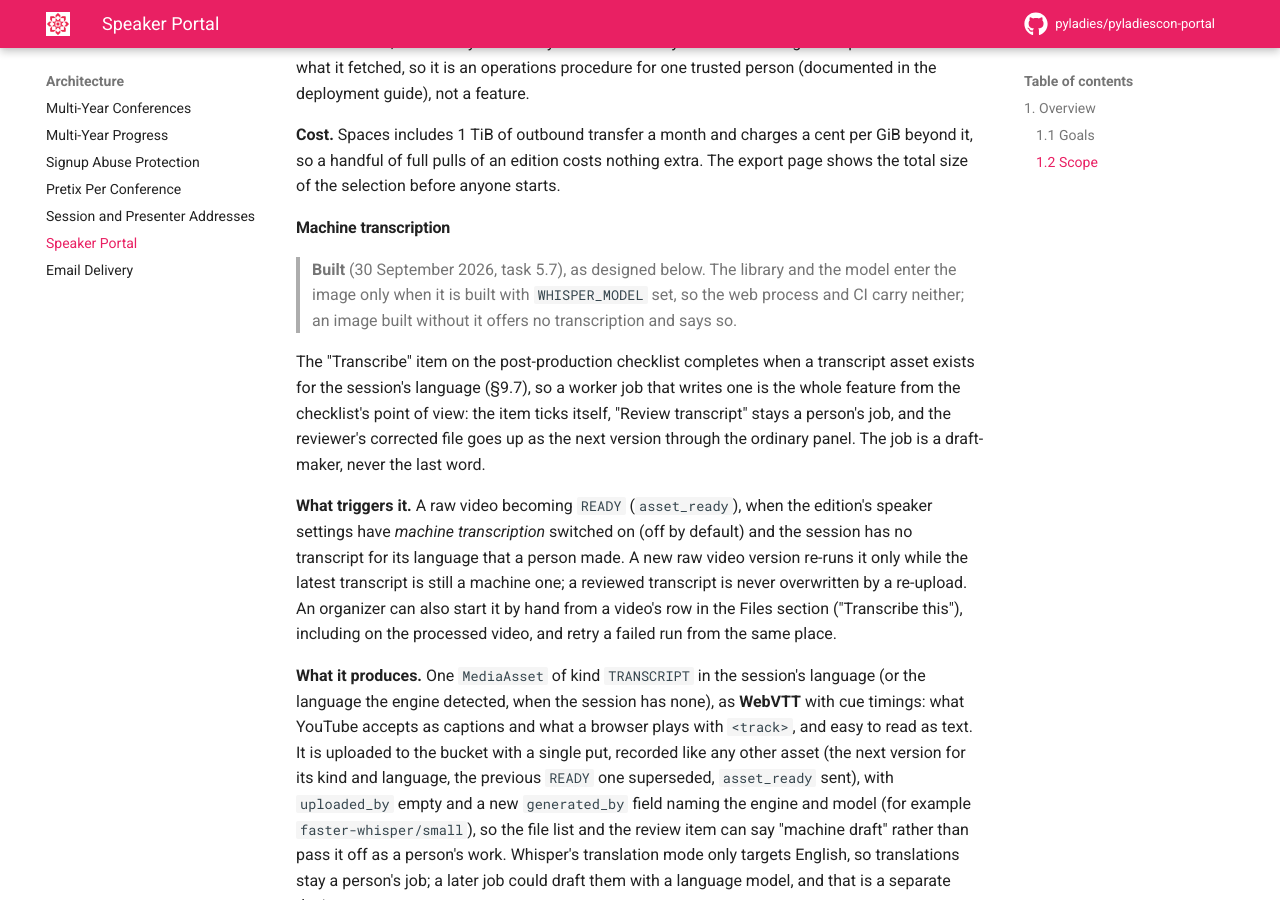
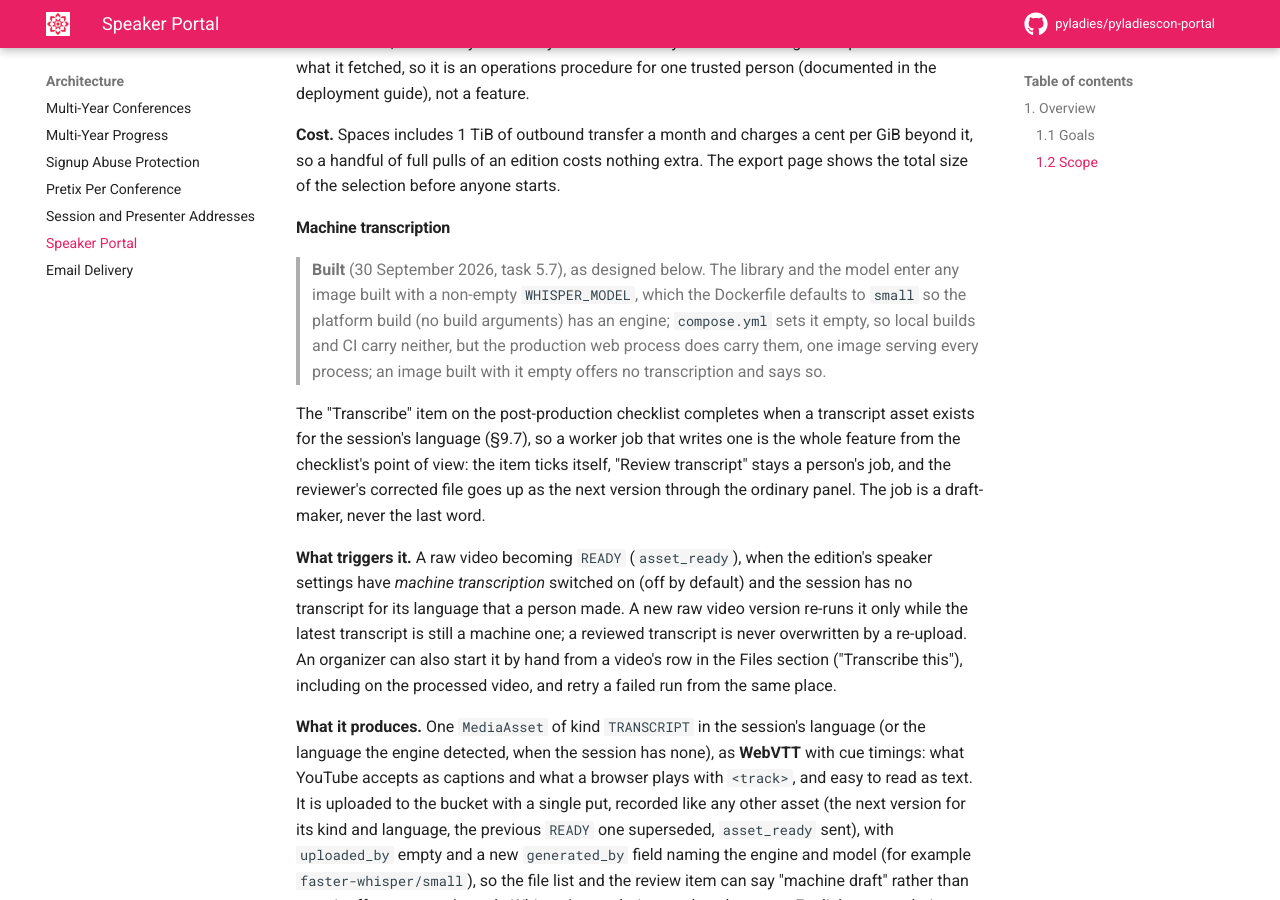
Before and after one commit to pyladies/pyladiescon-portal, an MkDocs documentation site: the page built from docs/architecture/speaker-portal.md, in a window 1280 px wide and 900 px high, scrolled down 19007 px. Built offline with MkDocs 1.6.1 and Material for MkDocs 9.7.7, drawn with Linux system fonts in a browser that asks for light colours; comment, search, counter and statistics services are not loaded.

Commit message:
Record the new Whisper default where #448 recorded the old one
The speakers README, the architecture note and requirements-media.txt still
said the library and model enter the image only when WHISPER_MODEL is set.
They now say it is the default, that compose holds it empty for dev and CI,
and that one image serves every process. setup.md gives the simpler
WHISPER_MODEL=small docker compose build route, the missing-model error
names compose's empty value as the likely cause, and the Dockerfile comment
no longer implies the engine is on without SPEAKER_TRANSCRIBE_ENGINE.

```diff
--- a/docs/architecture/speaker-portal.md
+++ b/docs/architecture/speaker-portal.md
@@ -419,7 +419,7 @@ pyladiescon-2026/manifest.csv
 
 #### Machine transcription
 
-> **Built** (30 September 2026, task 5.7), as designed below. The library and the model enter the image only when it is built with `WHISPER_MODEL` set, so the web process and CI carry neither; an image built without it offers no transcription and says so.
+> **Built** (30 September 2026, task 5.7), as designed below. The library and the model enter any image built with a non-empty `WHISPER_MODEL`, which the Dockerfile defaults to `small` so the platform build (no build arguments) has an engine; `compose.yml` sets it empty, so local builds and CI carry neither, but the production web process does carry them, one image serving every process; an image built with it empty offers no transcription and says so.
 
 The "Transcribe" item on the post-production checklist completes when a transcript asset exists for the session's language (§9.7), so a worker job that writes one is the whole feature from the checklist's point of view: the item ticks itself, "Review transcript" stays a person's job, and the reviewer's corrected file goes up as the next version through the ordinary panel. The job is a draft-maker, never the last word.
 
--- a/requirements-media.txt
+++ b/requirements-media.txt
@@ -1,4 +1,5 @@
 # Machine transcription in the media worker (design §8.8). Installed into the
-# image only when it is built with WHISPER_MODEL set (Dockerfile), so the web
-# process and CI do not carry CTranslate2 and friends.
+# image whenever WHISPER_MODEL is non-empty (Dockerfile, default "small");
+# compose.yml sets it empty, so local builds and CI do not carry CTranslate2
+# and friends, but a plain docker build or the platform's build does.
 faster-whisper==1.2.1
--- a/speakers/README.md
+++ b/speakers/README.md
@@ -193,9 +193,14 @@ the job row and in the activity log; a job still queued after
 `SPEAKER_TRANSCRIBE_STALE_HOURS` is failed by the nightly "Fail stale
 transcription jobs" task, which is how a missing media worker shows on
 the page. The library is in `requirements-media.txt` and the model in
-`/opt/whisper`, both baked into the image only when it is built with
-`WHISPER_MODEL`; tests never import the library (`_load_model` is
-patched). Thumbnails (task 5.8) are
+`/opt/whisper`, both baked into any image built with a non-empty
+`WHISPER_MODEL`, which the Dockerfile defaults to `small` so cabotage, which
+passes no build arguments, still gets an engine. `compose.yml` holds it empty
+for the dev images, which is what keeps local builds and CI free of the
+library and model; a plain `docker build` or the platform's build carries them,
+in the web and beat processes too, since one image serves every process (a
+separate media-worker target would avoid that, and is the alternative if the
+size matters). Tests never import the library (`_load_model` is patched). Thumbnails (task 5.8) are
 `speakers/thumbnails.py`: `on_asset_ready` queues `make_thumbnail_task`
 on the `media` queue for images and videos, Pillow scales an image and
 ffmpeg takes a frame of a video (three seconds in, the first frame for a
```
Also changed, not shown: docs/developer/setup.md (+4 -3 lines), 2 other files.
